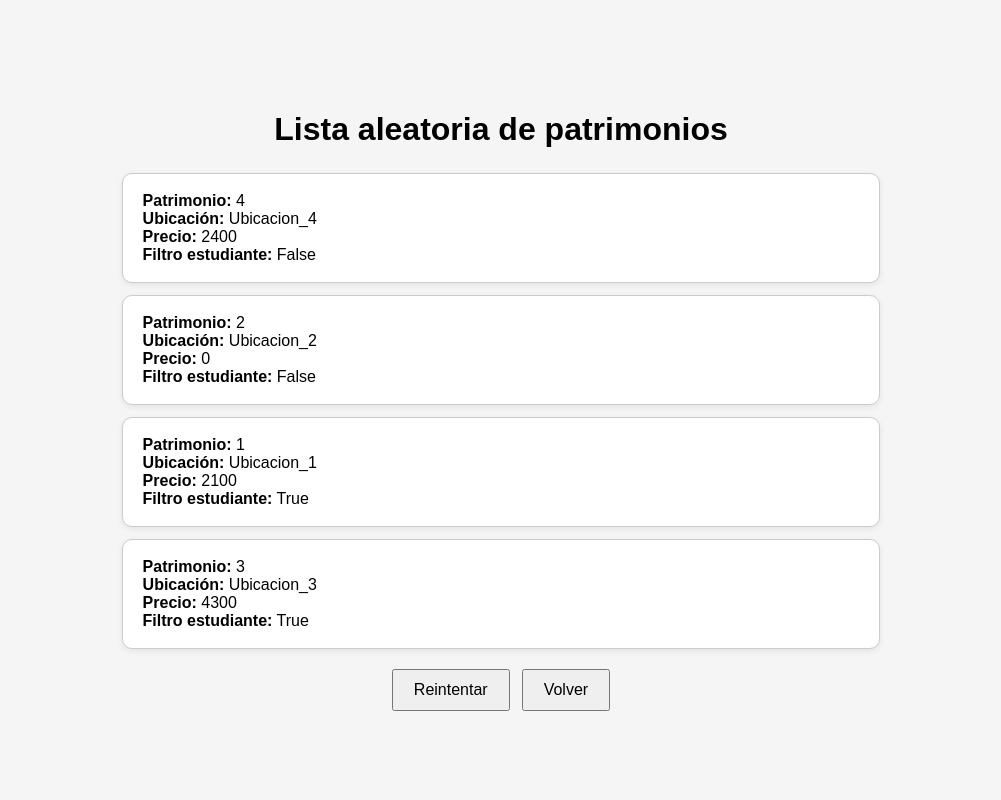
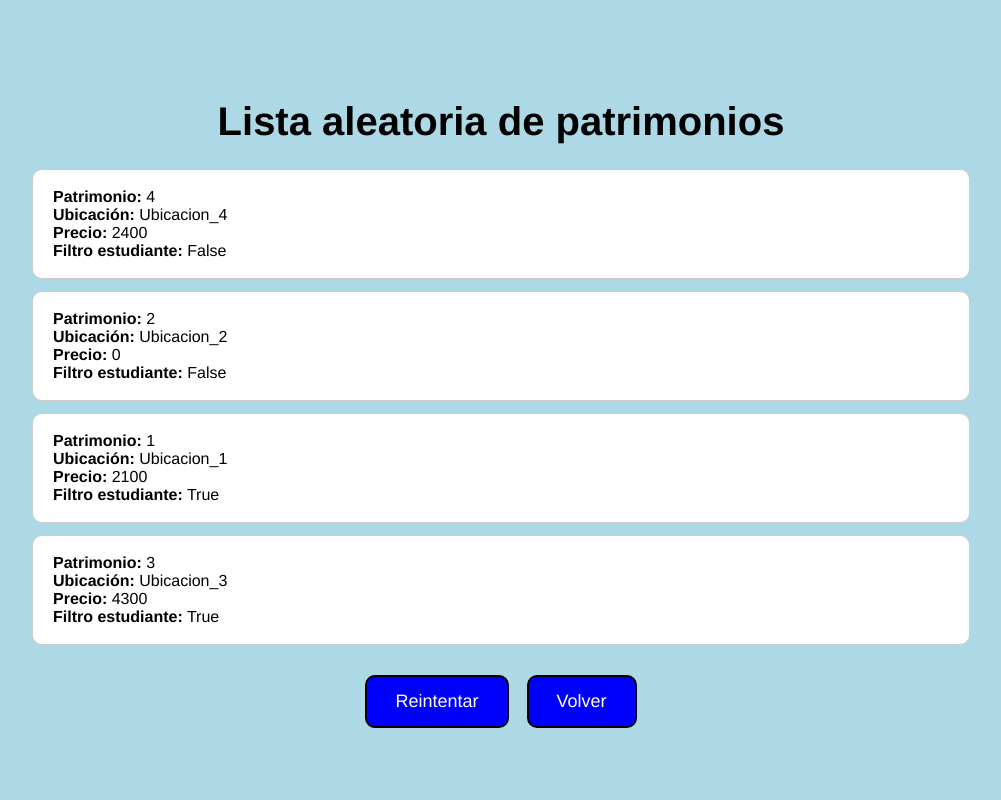
Before and after one commit to choco-gtx/grupo-13-proyecto-inicial, a Django app: page /descubrir/ in a window 1280 px wide. Shown: the whole page, without its empty margins (139-1140 px from the left). Run offline with Django 5.2, Linux system fonts and the light colour scheme.

Commit message:
Cambios interfaz y comentarios
La interfaz pasó de ser un prototipo de Copilot a algo hecho con más cuidado, y el código tiene más comentarios en partes incomprensibles

```diff
--- a/boton_descubrir/templates/boton_descubrir/lista.html
+++ b/boton_descubrir/templates/boton_descubrir/lista.html
@@ -1,34 +1,33 @@
 <!DOCTYPE html>
 <html lang="es">
+
 <head>
     <meta charset="UTF-8">
     <title>Lista de patrimonios</title>
+
     <style>
         body {
+            background-color: lightblue;
             display: flex;
             justify-content: center;
             align-items: center;
             min-height: 100vh;
             margin: 0;
-            font-family: Arial, sans-serif;
-            background-color: #f5f5f5;
+            font-family: 'Franklin Gothic Medium', 'Arial Narrow', Arial, sans-serif;
         }
-
-        .contenedor {
-            width: 80%;
+        .contenedor {  /* Los contenedores con nombre propio deben tener un punto al inicio. */
+            width: 100%;
             text-align: center;
         }
-
         h1 {
             margin-bottom: 25px;
+            font-size: 40px;
         }
-
         ul {
             list-style: none;
             padding: 0;
             margin: 0;
         }
-
         li {
             background: white;
             border: 1px solid #ccc;
@@ -36,50 +35,64 @@
             padding: 18px 20px;
             margin: 12px auto;
             width: 70%;
-            box-shadow: 0 2px 6px rgba(0,0,0,0.08);
             text-align: left;
         }
-
         .botones {
-            margin-top: 20px;
+            margin-top: 30px;
             display: flex;
             justify-content: center;
-            gap: 12px;
+            gap: 18px;
         }
-
         button {
-            font-size: 16px;
-            padding: 10px 20px;
+            background-color: blue;
+            color: white;
+            font-size: 18px;
+            font-family: 'Franklin Gothic Medium', 'Arial Narrow', Arial, sans-serif;
+            padding: 14px 28px;
+            border: 2px solid black;
+            border-radius: 10px;
             cursor: pointer;
         }
     </style>
+
 </head>
+
+
 <body>
-    <div class="contenedor">
+
+    <div class="contenedor">  <!-- La división se llama "contenedor"-->
         <h1>Lista aleatoria de patrimonios</h1>
 
-        <ul>
-            {% for item in datos %}
-                <li>
-                    <strong>Patrimonio:</strong> {{ item.patrimonio }} <br>
-                    <strong>Ubicación:</strong> {{ item.ubicacion }} <br>
+        <ul> <!-- u1 = Unordered list = lista sin numeración -->
+            {% for item in datos %}  <!-- "datos" viene de views.py -->
+
+                <li> <!-- li = List item -->
+                    <strong>Patrimonio:</strong> {{ item.patrimonio }} <br>  <!-- Strong: Destacado (negrita)-->
+                    <strong>Ubicación:</strong> {{ item.ubicacion }} <br>  <!-- Br: Salto de línea (break)-->
                     <strong>Precio:</strong> {{ item.precio }} <br>
                     <strong>Filtro estudiante:</strong> {{ item.filtro_estudiante }}
                 </li>
-            {% empty %}
+
+            {% empty %}  <!-- Si datos está vacío -->
                 <li>No hay resultados.</li>
-            {% endfor %}
+
+            {% endfor %} <!-- Terminar el bucle del for-->
+
         </ul>
 
         <div class="botones">
-            <a href="{% url 'generar_lista' %}">
+            <a href="{% url 'generar_lista' %}">  <!-- Vuelve a cargar la página directamente, con nueva lista -->
                 <button type="button">Reintentar</button>
             </a>
 
             <a href="{% url 'home' %}">
                 <button type="button">Volver</button>
             </a>
+
         </div>
+
     </div>
+
 </body>
+
 </html>
--- a/boton_descubrir/urls.py
+++ b/boton_descubrir/urls.py
@@ -4,4 +4,7 @@ from . import views
 urlpatterns = [
     path('', views.home, name='home'),
     path('descubrir/', views.generar_lista, name='generar_lista'),
+
+    # La función path basicamente dice que cuando se visite la ruta (el primer parámetro),
+    # se activará la función del segundo parámetro y a esta se le dará el nombre del tercero.
 ]
--- a/boton_descubrir/views.py
+++ b/boton_descubrir/views.py
@@ -1,10 +1,10 @@
 import random
-from django.shortcuts import render
+from django.shortcuts import render  # Las páginas HTML que se muestran al usuario
 
 def home(request):
-    return render(request, "boton_descubrir/home.html")
+    return render(request, "boton_descubrir/home.html")  # Render indica que debe mostrar la página "home" al usuario
 
-def generar_lista(request):
+def generar_lista(request):  # Función que aleatoriza la lista de patrimonios
     patrimonios = [
         {
             "patrimonio": 1,
@@ -32,6 +32,7 @@ def generar_lista(request):
         }
     ]
 
-    random.shuffle(patrimonios)
+    random.shuffle(patrimonios)  # Aleatoriza
 
     return render(request, "boton_descubrir/lista.html", {"datos": patrimonios})
+    # Se muestra la sección de la lista.html ocupando "datos = patrimonios" en ella
```
Also changed, not shown: boton_descubrir/templates/boton_descubrir/home.html (+37 -18 lines).
